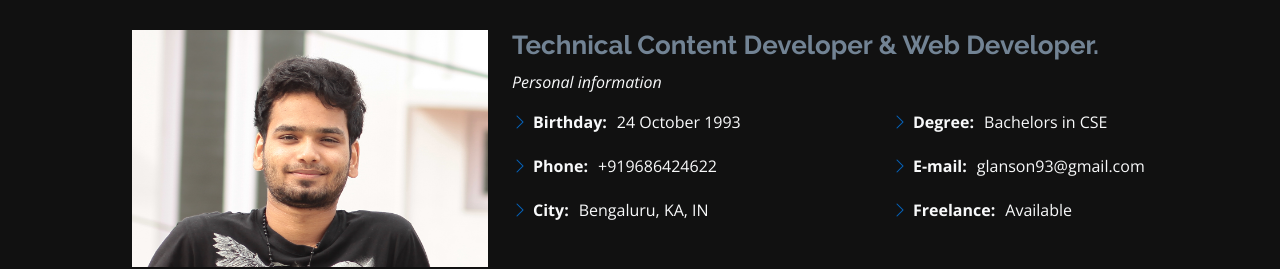
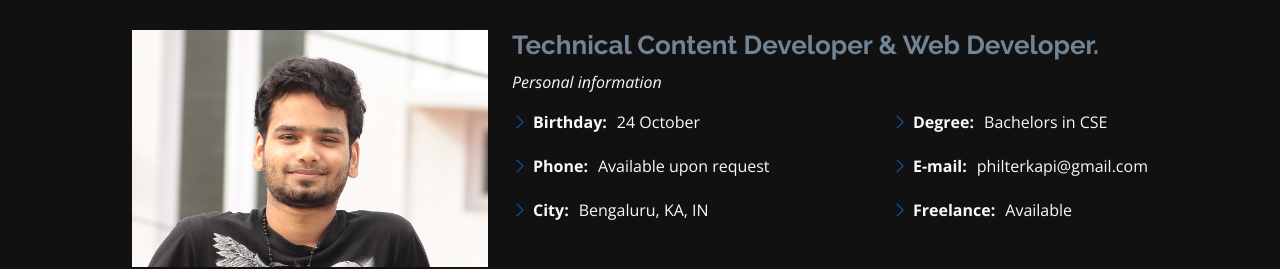
Before and after one commit to PhilterKapi/portfolio-website, a plain HTML site: page index.html in a window 1280 px wide. Shown: the part 1010-1279 px from the top of the page. Drawn offline with nearby package versions, Linux system fonts and the light colour scheme; files whose address does not match are found by name.

Commit message:
Removed some content

```diff
--- a/index.html
+++ b/index.html
@@ -92,15 +92,15 @@
             <div class="row">
               <div class="col-lg-6">
                 <ul>
-                  <li><i class="bi bi-chevron-right"></i> <strong>Birthday:</strong> <span>24 October 1993</span></li>
-                  <li><i class="bi bi-chevron-right"></i> <strong>Phone:</strong> <span>+919686424622</span></li>
+                  <li><i class="bi bi-chevron-right"></i> <strong>Birthday:</strong> <span>24 October</span></li>
+                  <li><i class="bi bi-chevron-right"></i> <strong>Phone:</strong> <span>Available upon request</span></li>
                   <li><i class="bi bi-chevron-right"></i> <strong>City:</strong> <span>Bengaluru, KA, IN</span></li>
                 </ul>
               </div>
               <div class="col-lg-6">
                 <ul>
                   <li><i class="bi bi-chevron-right"></i> <strong>Degree:</strong> <span>Bachelors in CSE</span></li>
-                  <li><i class="bi bi-chevron-right"></i> <strong>E-mail:</strong> <span>glanson93@gmail.com</span></li>
+                  <li><i class="bi bi-chevron-right"></i> <strong>E-mail:</strong> <span>philterkapi@gmail.com</span></li>
                   <li><i class="bi bi-chevron-right"></i> <strong>Freelance:</strong> <span>Available</span></li>
                 </ul>
               </div>
```
